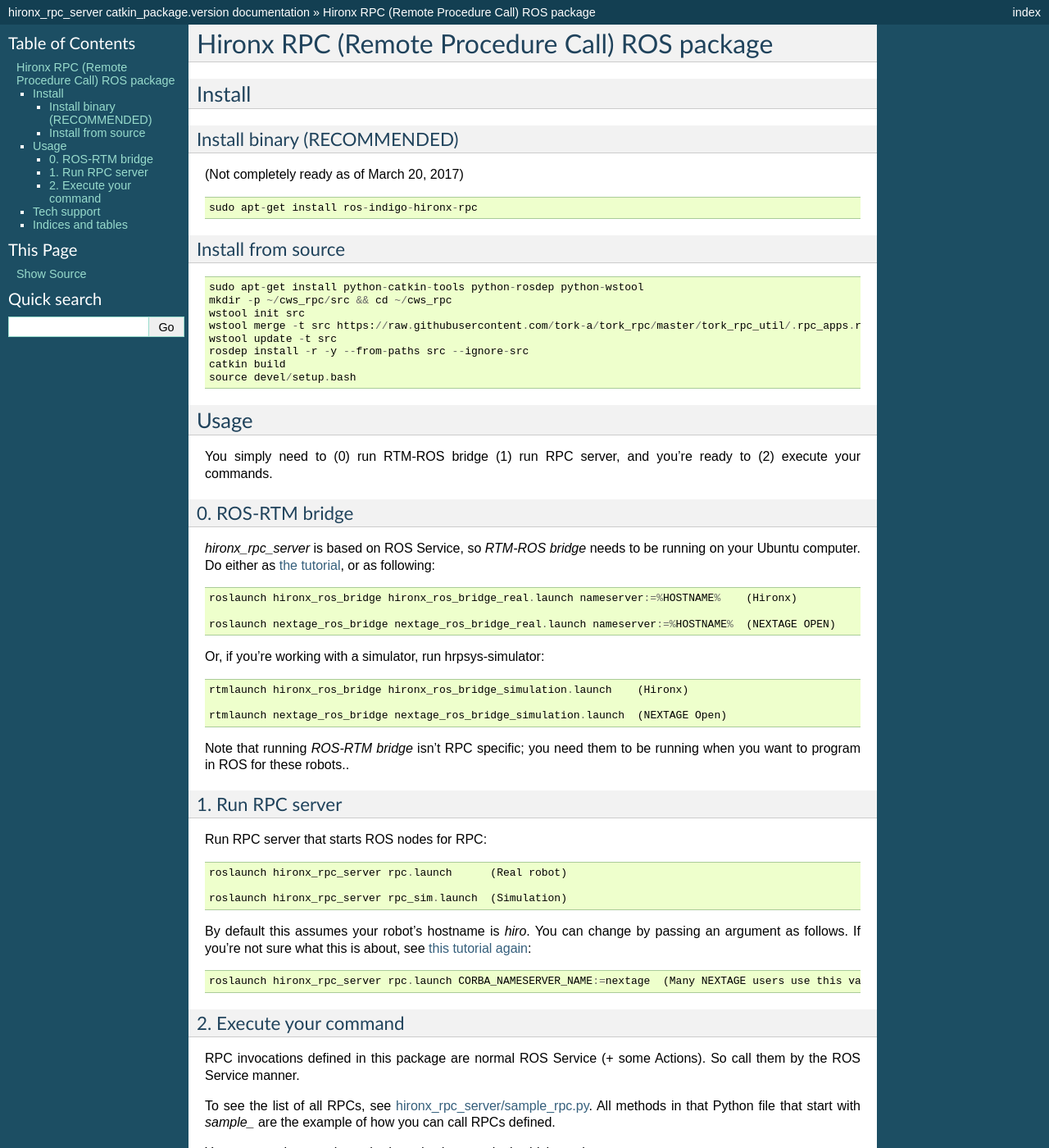
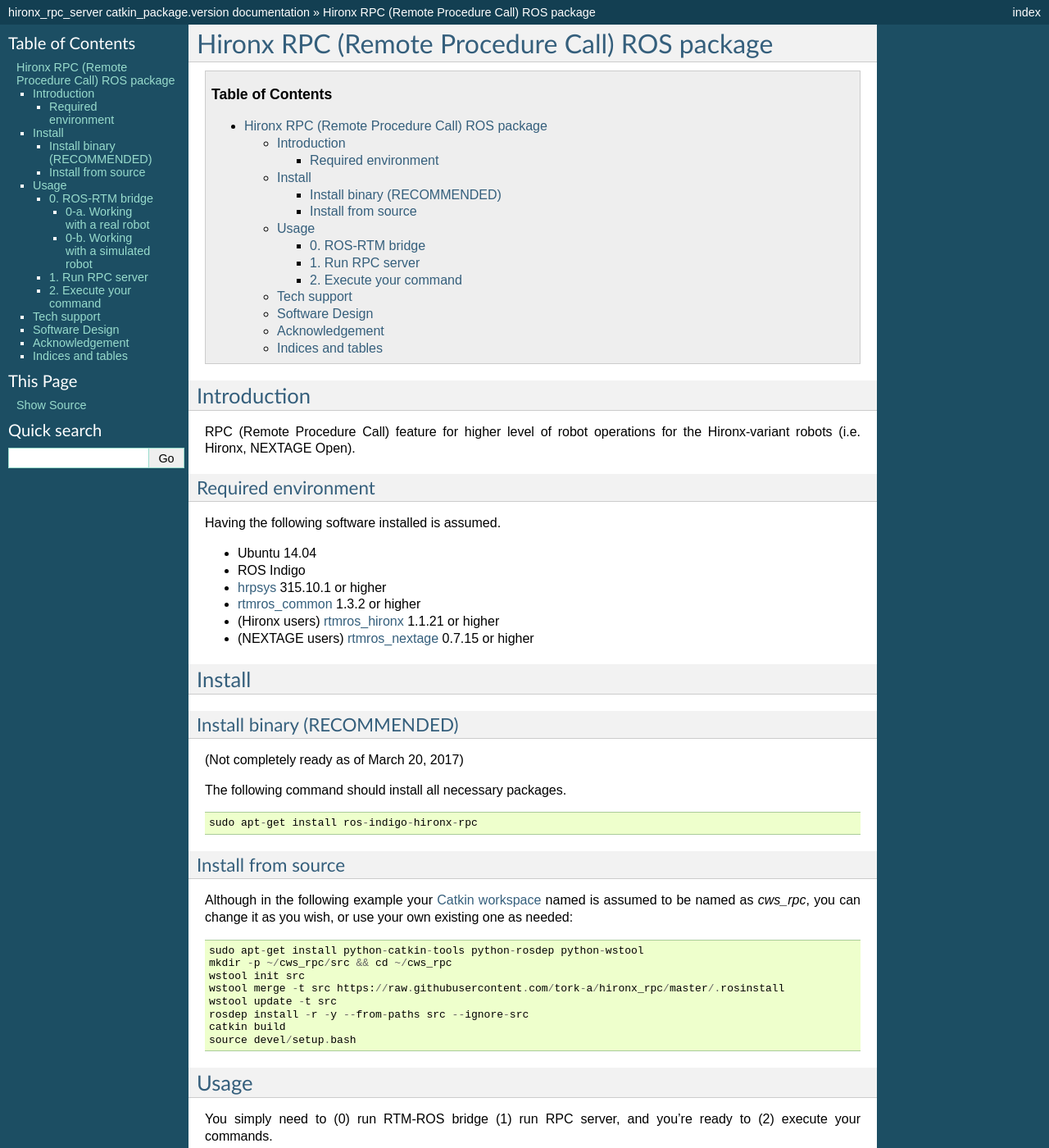
Before and after one commit to tork-a/hironx_rpc-release, a Sphinx documentation site: the page built from doc/index.rst, in a window 1280 px wide and 1400 px high. Shown: the whole window at 82% size. Built offline with Sphinx 7.4.7, drawn with Linux system fonts in a browser that asks for light colours; some of the changed text lies outside the part shown.

Commit message:
Rebase from 'debian/indigo/hironx_rpc_server'

````diff
--- a/CHANGELOG.rst
+++ b/CHANGELOG.rst
@@ -2,5 +2,11 @@
 Changelog for package hironx_rpc_server
 ^^^^^^^^^^^^^^^^^^^^^^^^^^^^^^^^^^^^^^^
 
+0.0.4 (2017-03-30)
+------------------
+
+0.0.3 (2017-03-30)
+------------------
+
 0.0.2 (2017-03-25)
 ------------------
--- a/doc/index.rst
+++ b/doc/index.rst
@@ -1,6 +1,26 @@
 ================================================================
 Hironx RPC (Remote Procedure Call) ROS package
 ================================================================
+
+.. contents:: Table of Contents
+   :depth: 3
+
+Introduction
+============
+
+RPC (Remote Procedure Call) feature for higher level of robot operations for the Hironx-variant robots   (i.e. Hironx, NEXTAGE Open).
+
+Required environment
+------------------------
+
+Having the following software installed is assumed.
+
+* Ubuntu 14.04
+* ROS Indigo
+* `hrpsys <http://wiki.ros.org/hrpsys>`_ 315.10.1 or higher
+* `rtmros_common <http://wiki.ros.org/rtmros_common>`_ 1.3.2 or higher
+* (Hironx users) `rtmros_hironx <http://wiki.ros.org/rtmros_hironx>`_ 1.1.21 or higher
+* (NEXTAGE users) `rtmros_nextage <http://wiki.ros.org/rtmros_nextage>`_ 0.7.15 or higher
 
 Install
 ========
@@ -10,6 +30,8 @@
 
 (Not completely ready as of March 20, 2017)
 
+The following command should install all necessary packages.
+
 ::
 
   sudo apt-get install ros-indigo-hironx-rpc
@@ -17,12 +39,12 @@
 Install from source
 --------------------------------
 
-::
+Although in the following example your `Catkin workspace <http://wiki.ros.org/catkin/Tutorials/create_a_workspace>`_ named is assumed to be named as `cws_rpc`, you can change it as you wish, or use your own existing one as needed::
 
   sudo apt-get install python-catkin-tools python-rosdep python-wstool
   mkdir -p ~/cws_rpc/src && cd ~/cws_rpc
   wstool init src
-  wstool merge -t src https://raw.githubusercontent.com/tork-a/tork_rpc/master/tork_rpc_util/.rpc_apps.rosinstall
+  wstool merge -t src https://raw.githubusercontent.com/tork-a/hironx_rpc/master/.rosinstall
   wstool update -t src
   rosdep install -r -y --from-paths src --ignore-src
   catkin build
@@ -36,19 +58,28 @@
 0. ROS-RTM bridge
 ------------------
 
-`hironx_rpc_server` is based on ROS Service, so `RTM-ROS bridge` needs to be running on your Ubuntu computer. Do either as `the tutorial <http://wiki.ros.org/rtmros_nextage/Tutorials/Operating%20Hiro%2C%20NEXTAGE%20OPEN#Run_rtm_ros_bridge>`_, or as following::
+`hironx_rpc_server` is based on ROS Service, so `RTM-ROS bridge` needs to be running on your Ubuntu computer.
+As documented in `the tutorial <http://wiki.ros.org/rtmros_nextage/Tutorials/Operating%20Hiro%2C%20NEXTAGE%20OPEN#Run_rtm_ros_bridge>`_ also, do the following.
+
+Note that running `ROS-RTM bridge` isn't RPC specific; you need them to be running when you want to program in ROS for these robots.
+
+0-a. Working with a real robot
+++++++++++++++++++++++++++++++++
+
+::
 
   roslaunch hironx_ros_bridge hironx_ros_bridge_real.launch nameserver:=%HOSTNAME%    (Hironx)
 
-  roslaunch nextage_ros_bridge nextage_ros_bridge_real.launch nameserver:=%HOSTNAME%  (NEXTAGE OPEN)
+  roslaunch nextage_ros_bridge nextage_ros_bridge_real.launch nameserver:=%HOSTNAME%  (NEXTAGE OPEN. nextage is the most commonly used value)
 
-Or, if you're working with a simulator, run hrpsys-simulator::
+0-b. Working with a simulated robot
+++++++++++++++++++++++++++++++++++++++
+
+Run hrpsys-simulator::
 
   rtmlaunch hironx_ros_bridge hironx_ros_bridge_simulation.launch    (Hironx)
 
   rtmlaunch nextage_ros_bridge nextage_ros_bridge_simulation.launch  (NEXTAGE Open)
-
-Note that running `ROS-RTM bridge` isn't RPC specific; you need them to be running when you want to program in ROS for these robots..
 
 1. Run RPC server
 ------------------
@@ -61,7 +92,7 @@
 
 By default this assumes your robot's hostname is `hiro`. You can change by passing an argument as follows. If you're not sure what this is about, see `this tutorial again <http://wiki.ros.org/rtmros_nextage/Tutorials/Install%20NEXTAGE%20OPEN%20software%20on%20your%20machine#Working_with_a_real_robot>`_::
 
-  roslaunch hironx_rpc_server rpc.launch CORBA_NAMESERVER_NAME:=nextage  (Many NEXTAGE users use this value)
+  roslaunch hironx_rpc_server rpc.launch CORBA_NAMESERVER_NAME:=nextage  (Many NEXTAGE users use `nextage` as the robot's hostname)
 
 2. Execute your command
 ------------------------
@@ -70,22 +101,36 @@
 
 To see the list of all RPCs, see `hironx_rpc_server/sample_rpc.py <https://github.com/start-jsk/rtmros_hironx/blob/indigo-devel/hironx_rpc_server/src/hironx_rpc_server/sample_rpc.py>`_. All methods in that Python file that start with `sample_` are the example of how you can call RPCs defined.
 
-You can use the sample methods on `ipython` terminal, which can be run as:
+You can use the sample methods on `ipython` terminal, which can be run as::
 
-```python
-ipython -i `rospack find hironx_rpc_server`/script/sample_rpc_script.py
-```
+  ipython -i `rospack find hironx_rpc_server`/script/sample_rpc_script.py
 
-Then call the methods through `sample_rpc` object. For example:
 
-```python
-In [1]: sample_rpc.sample_goInitial()
-```
+Then call the methods through `sample_rpc` object. For example::
+
+  In [1]: sample_rpc.sample_goInitial()
 
 Tech support
 =============
 
 Search existing issues, submit a ticket at `the repository <https://github.com/start-jsk/rtmros_hironx/issues>`_.
+
+Software Design
+=================
+
+.. image:: diagram_nodes_hironx_rpc.jpg
+   :scale: 75 %
+   :alt: Abstract RPC module diagram for Hiro / NEXTAGE
+   :align: center
+
+RPC layer is what's defined in this package `hironx_rpc`.
+
+Some existing ROS topics and services are utilized from `hrpsys_ros_bridge <http://wiki.ros.org/hrpsys_ros_bridge>`_ package, but still majority of underlining Topics/Services are created (and stored in `hironx_rpc_msgs <http://wiki.ros.org/hironx_rpc_msgs>`_).
+
+Acknowledgement
+================
+
+The work initially taken to create this package was sponsored by `Keio University Yamaguchi Lab <http://www.yamaguti.comp.ae.keio.ac.jp/en/index.en.html>`_.
 
 Indices and tables
 ==================
--- a/package.xml
+++ b/package.xml
@@ -1,7 +1,7 @@
 <?xml version="1.0"?>
 <package format="2">
   <name>hironx_rpc_server</name>
-  <version>0.0.2</version>
+  <version>0.0.4</version>
   <description>This package provides RPC (Remote Procedure Call) server
   feature for higher level of robot operations for the Hironx-variant robots
   (i.e. Hironx, NEXTAGE Open).
````
Also changed, not shown: 14 other files.
